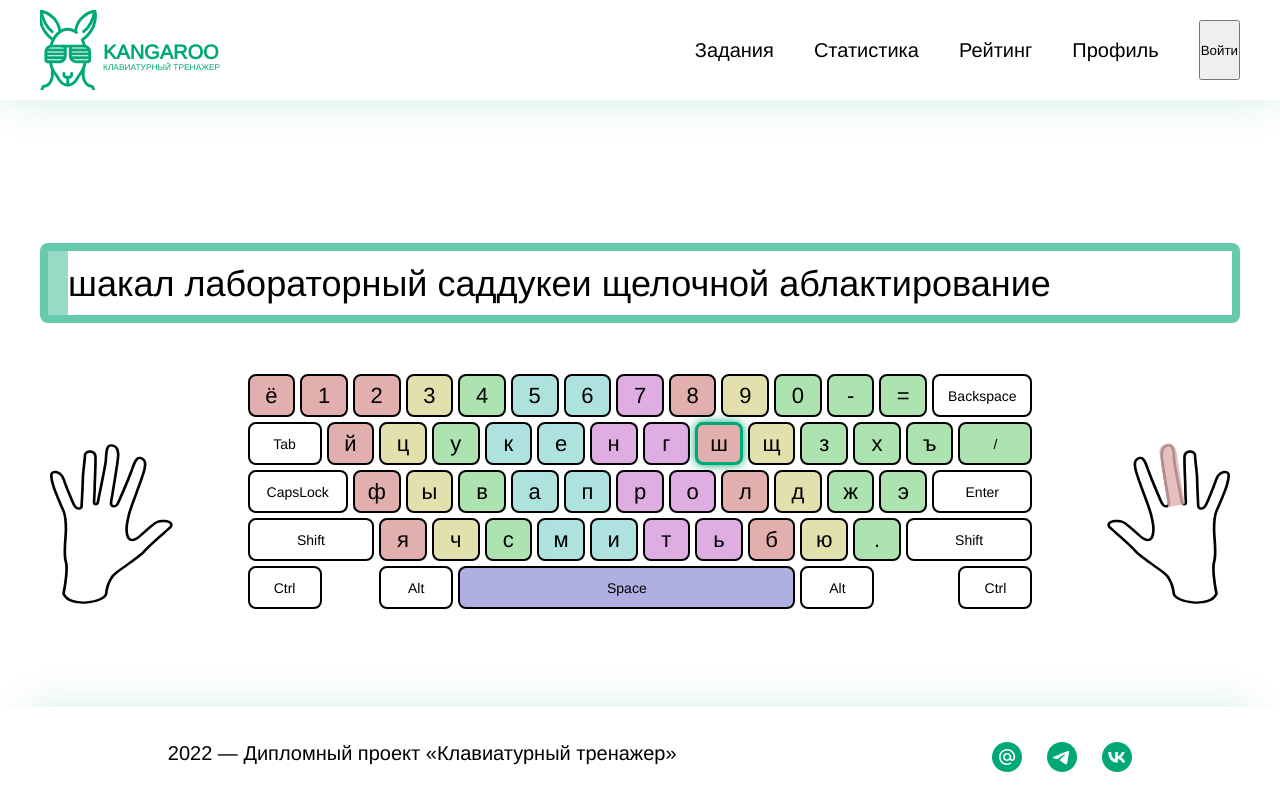
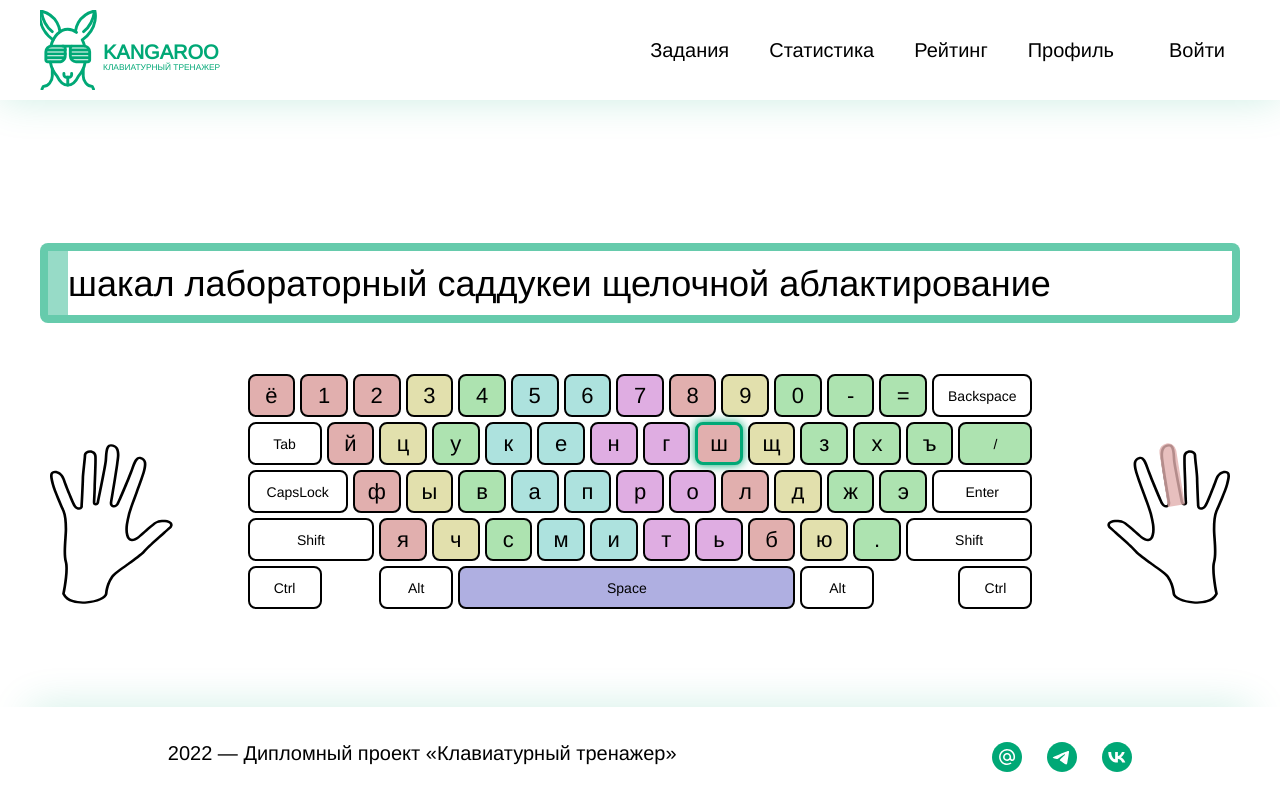
Before and after one commit to ZingerXY/keyboardTrainer, a React (Create React App) app: page / in a window 1280 px wide. Built offline with nearby package versions, Linux system fonts and the light colour scheme.

Commit message:
add style for button of Authorization at header

```diff
--- a/src/routes/Authorization/Authorization.jsx
+++ b/src/routes/Authorization/Authorization.jsx
@@ -1,6 +1,7 @@
-import React, {useState} from 'react';
+import React, { useState } from 'react';
 import LogIn from '../LogIn/LogIn';
 import Registration from '../Registration/Registration';
+import Style from "./Authorization.module.scss";
 
 const Authorization = () => {
   const [isLogInOpen, setIsLogInOpen] = useState(false);
@@ -13,7 +14,7 @@ const Authorization = () => {
 
   return (
     <>
-      <button
+      <button className={`${Style["Authorization-button"]}`}
         onClick={() => setIsLogInOpen(true)}
       >Войти</button>
       {
--- /dev/null
+++ b/src/routes/Authorization/Authorization.module.css
@@ -0,0 +1 @@
+/*# sourceMappingURL=Home.module.css.map */
--- /dev/null
+++ b/src/routes/Authorization/Authorization.module.scss
@@ -0,0 +1,16 @@
+$green: #00A876;
+$shadow: rgba(0, 168, 118, 0.2);
+
+.Authorization-button {
+    border: none;
+    background-color: white;
+    font-weight: 400;
+    font-size: 20px;
+    color: black;
+    cursor: pointer;
+    padding: 15px;
+
+    &:hover {
+        color: $green;
+    }
+}
```
Also changed, not shown: 1 other file (tests, documents, lock files or other folders).
